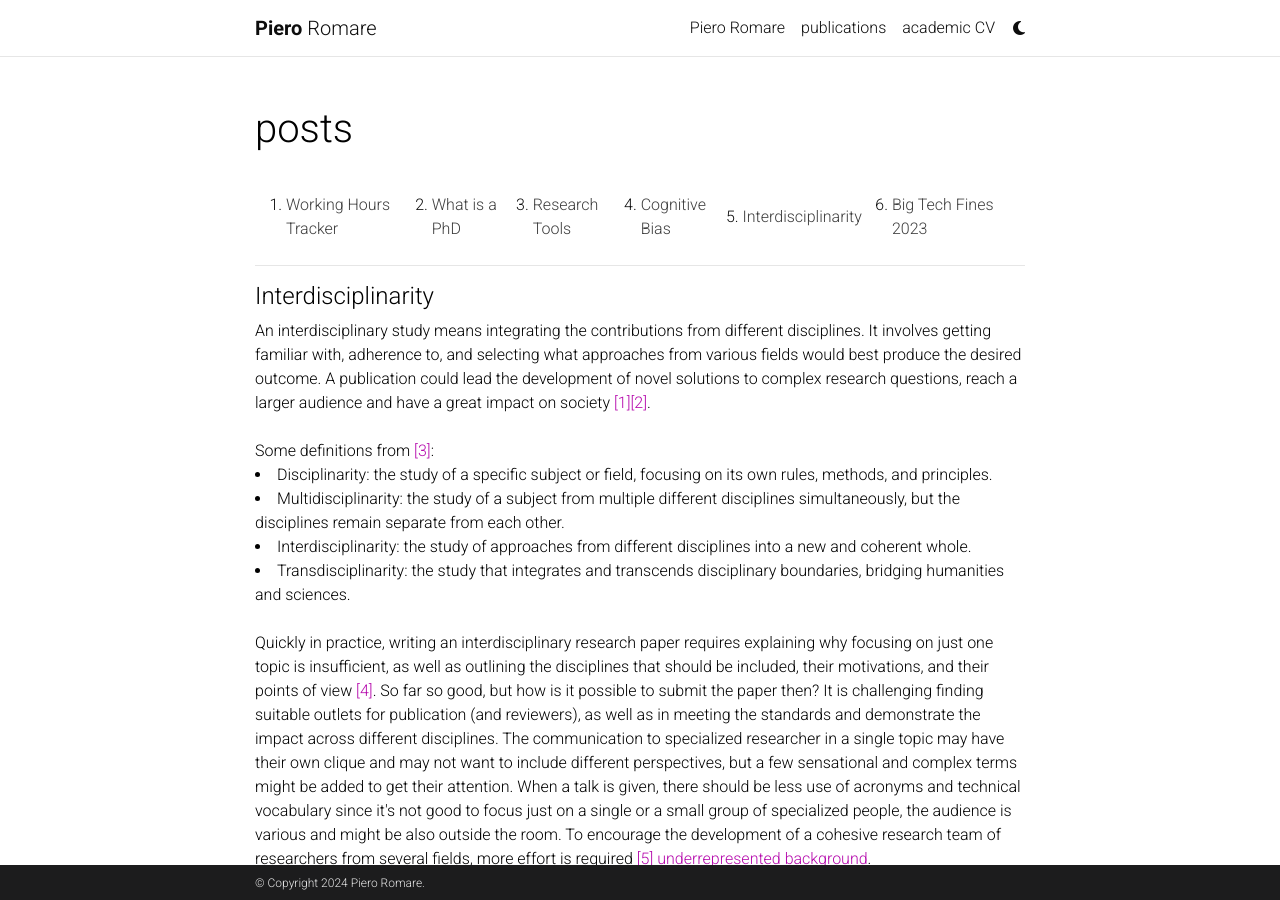
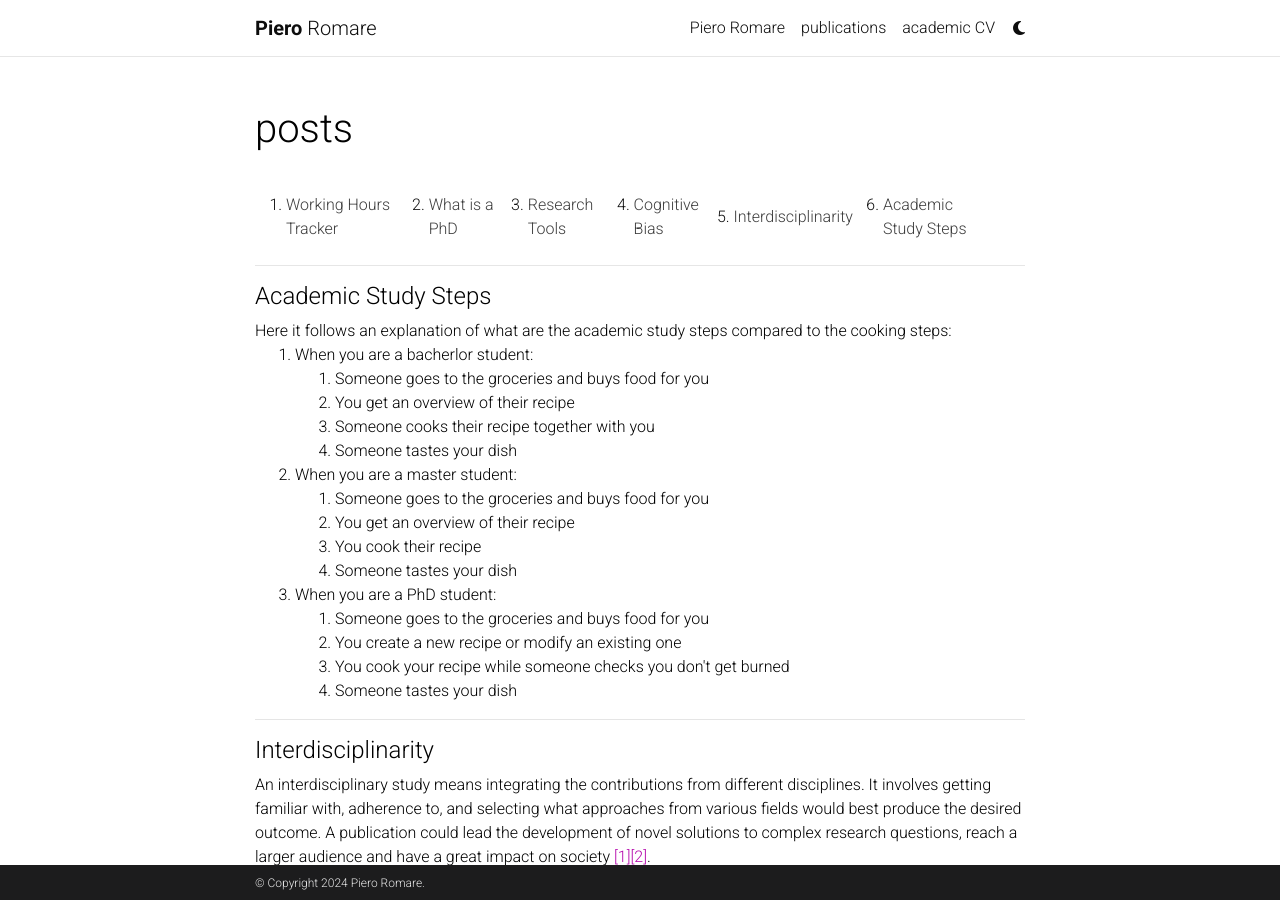
Before and after one commit to pieroromare/pieroromare.github.io, a Jekyll site: the page built from _pages/posts.md, in a window 1280 px wide and 900 px high. Built offline with Jekyll 4.4.1, drawn with Linux system fonts in a browser that asks for light colours; comment, search, counter and statistics services are not loaded; a style sheet for code colours, icons or effects is not loaded.

Commit message:
2024-02-09 01:09:28

```diff
--- a/_pages/posts.md
+++ b/_pages/posts.md
@@ -44,10 +44,39 @@ nav_order: 3
             <li><a href="#research-tools">Research Tools</a></li>
             <li><a href="#cognitive-bias">Cognitive Bias</a></li>
             <li><a href="#interdisciplinarity">Interdisciplinarity</a></li>
-            <li><a href="#big-tech-fines">Big Tech Fines 2023</a></li>
+            <li><a href="#academic-study-steps">Academic Study Steps</a></li>
         </ul>
     </div>
 
+
+<p id="academic-study-steps">
+<h4>Academic Study Steps</h4>
+<h7>Here it follows an explanation of what are the academic study steps compared to the cooking steps:</h7>
+<ol>
+    <li>When you are a bacherlor student:</li>
+    <ol>
+        <li>Someone goes to the groceries and buys food for you</li>
+        <li>You get an overview of their recipe</li>
+        <li>Someone cooks their recipe together with you</li>
+        <li>Someone tastes your dish</li>
+    </ol>
+    <li>When you are a master student:</li>
+    <ol>
+        <li>Someone goes to the groceries and buys food for you</li>
+        <li>You get an overview of their recipe</li>
+        <li>You cook their recipe</li>
+        <li>Someone tastes your dish</li>
+    </ol>
+    <li>When you are a PhD student:</li>
+    <ol>
+        <li>Someone goes to the groceries and buys food for you</li>
+        <li>You create a new recipe or modify an existing one</li>
+        <li>You cook your recipe while someone checks you don't get burned </li>
+        <li>Someone tastes your dish</li>
+    </ol>
+</ol>
+
+<hr class="section-divider">
 
 <p id="interdisciplinarity"></p>
 <h4>Interdisciplinarity</h4>
```
